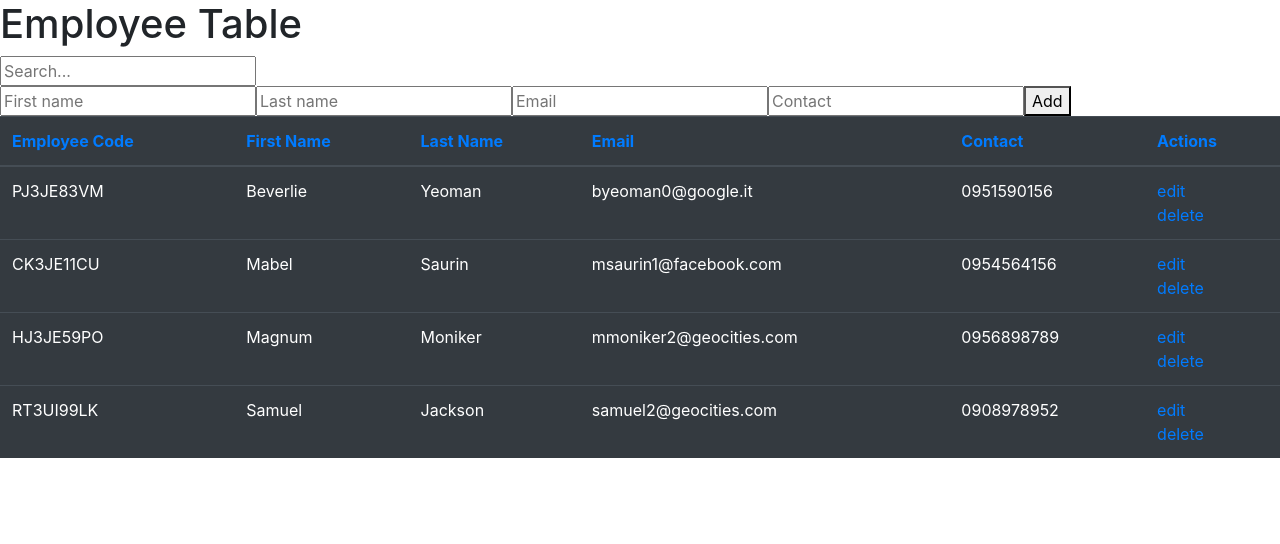
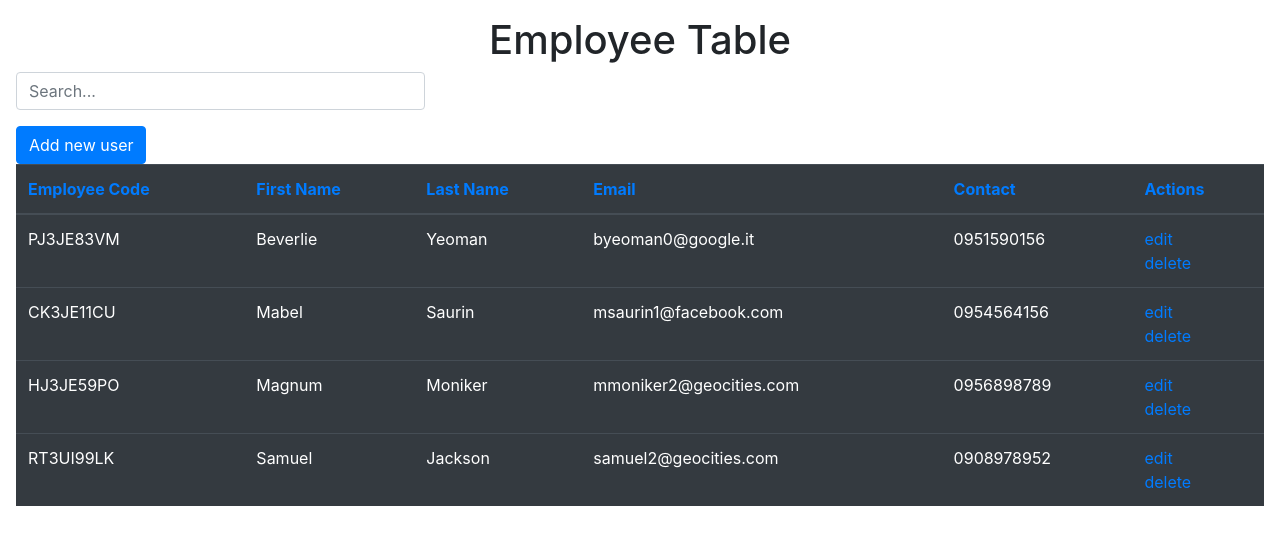
Before and after one commit to Miselrkba/react-reusable-searchable-crud-table, a React (Create React App) app: page / in a window 1280 px wide. Shown: the top 544 px of the page. Built offline with nearby package versions, Linux system fonts and the light colour scheme.

Commit message:
added css for form, search, h1

```diff
--- a/src/App.css
+++ b/src/App.css
@@ -1,38 +1,17 @@
-.App {
+
+h1{
   text-align: center;
 }
 
-.App-logo {
-  height: 40vmin;
-  pointer-events: none;
+.main-table-container {
+  margin: 1em;
 }
 
-@media (prefers-reduced-motion: no-preference) {
-  .App-logo {
-    animation: App-logo-spin infinite 20s linear;
-  }
+.search-container {
+  margin-bottom: 1em;
 }
 
-.App-header {
-  background-color: #282c34;
-  min-height: 100vh;
-  display: flex;
-  flex-direction: column;
-  align-items: center;
-  justify-content: center;
-  font-size: calc(10px + 2vmin);
-  color: white;
+.form-container {
+  margin-top: 1em;
+  margin-bottom: 1em;
 }
-
-.App-link {
-  color: #61dafb;
-}
-
-@keyframes App-logo-spin {
-  from {
-    transform: rotate(0deg);
-  }
-  to {
-    transform: rotate(360deg);
-  }
-}
--- a/src/components/AddUserForm.js
+++ b/src/components/AddUserForm.js
@@ -1,37 +1,51 @@
 import React from "react";
 
-const AddUserForm = ({handleSubmit, handleChange, user, edit}) => {
+const AddUserForm = ({ handleSubmit, handleChange, user, edit }) => {
   return (
     <form onSubmit={handleSubmit}>
+      <div className="form-row form-container">
+        <div className="col col-md-2">
           <input
+            className="form-control"
             type="text"
             placeholder="First name"
             name="firstName"
             onChange={handleChange}
             value={user.firstName}
           />
+        </div>
+        <div className="col col-md-2">
           <input
+            className="form-control"
             type="text"
             placeholder="Last name"
             name="lastName"
             onChange={handleChange}
             value={user.lastName}
           />
+        </div>
+        <div className="col col-md-2">
           <input
+            className="form-control"
             type="text"
             placeholder="Email"
             name="email"
             onChange={handleChange}
             value={user.email}
           />
+        </div>
+        <div className="col col-md-2">
           <input
+            className="form-control"
             type="text"
             placeholder="Contact"
             name="contact"
             onChange={handleChange}
             value={user.contact}
           />
-      <button>{edit ? "Edit" : "Add"}</button>
+        </div>
+        <button className="btn btn-primary">{edit ? "Edit" : "Add"}</button>
+      </div>
     </form>
   );
 };
--- a/src/components/Search.js
+++ b/src/components/Search.js
@@ -1,14 +1,19 @@
-import React from 'react'
+import React from "react";
 
-const Search = ({handleSearch, searchInput}) => {
+const Search = ({ handleSearch, searchInput }) => {
   return (
+    <div class="form-row search-container">
+      <div class="col-md-4 col-sm-5">
         <input
+          className="form-control"
           type="text"
           onChange={handleSearch}
           placeholder="Search..."
           value={searchInput}
         />
-    )
-}
+      </div>
+    </div>
+  );
+};
 
-export default Search
+export default Search;
--- a/src/components/Table.js
+++ b/src/components/Table.js
@@ -20,17 +20,7 @@ const Table = () => {
   const [id, setId] = useState(createId());
   const [searchInput, setSearchInput] = useState("");
   const [newTableData, setNewTableData] = useState([...tableData]);
-
-  //we need to copy latest userData object and setTabledata to it
-  //then we need to display old latest object
-
-  //now we need to filter through the latest data object object
-  //and setTabledata to the newTableData object to render latest values
-
-  //we re filtering copied tableData and setting oldTableData back to the results
-  //then we're setting oldTabledata(that is being rendered) back to newTableData
-  //which is updated with the latest users
-
+  const [addNewUser, setAddNewUser] = useState(false);
 
   //Search functionality
   //if there is value in searchInput filter updated table
@@ -54,7 +44,6 @@ const Table = () => {
     setSearchInput(e.target.value);
   };
 
-
   //Adding new user functionality
   //set First Name and Last Name Email and Contact to target value
   const handleChange = (e) => {
@@ -62,7 +51,7 @@ const Table = () => {
     setUser({ ...user, [name]: value });
   };
 
-  //after Submiting add new user to object - and render this new object
+  //after Submiting add new user to old tableData and newTabledata
   //copy tableData and add new user to it
   //also set newTableData to be able to get latest values
   //if editing use the current id of user
@@ -120,15 +109,18 @@ const Table = () => {
   };
 
   return (
-    <div>
+    <div className='main-table-container'>
       <h1>Employee Table</h1>
       <Search handleSearch={handleSearch} searchInput={searchInput} />
+      <button className='btn btn-primary' onClick={() => setAddNewUser(!addNewUser)}>Add new user</button>
+      {addNewUser ? (
         <AddUserForm
           handleChange={handleChange}
           handleSubmit={handleSubmit}
           user={user}
           edit={edit}
         />
+      ) : null}
       <div className="table-responsive">
         <table className="table table-dark table-hover">
           <TableHeaders />
```
Also changed, not shown: 1 other file (tests, documents, lock files or other folders). Lines whose indentation alone changed are shown as unchanged.
